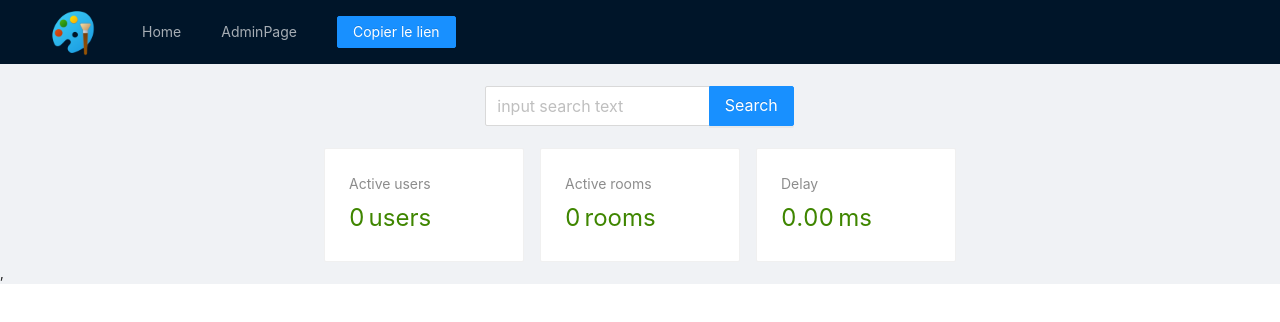
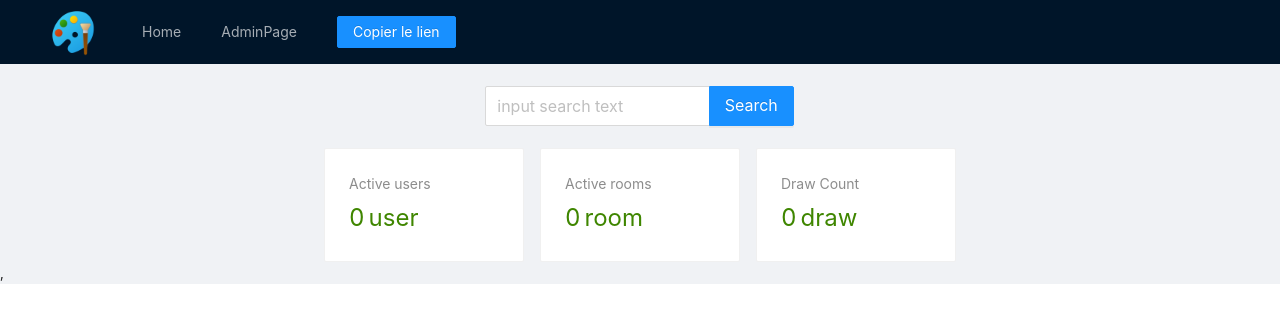
Before and after one commit to quentinfon/doodl-front, a React (Create React App) app: page /admin in a window 1280 px wide. Shown: the top 322 px of the page. Built offline with nearby package versions, Linux system fonts and the light colour scheme; no server answers.

Commit message:
refactor : add draws

```diff
--- a/src/route/AdminPage.tsx
+++ b/src/route/AdminPage.tsx
@@ -17,6 +17,7 @@ const AdminPage = () => {
 
     const [userNumber, setUserNumber] = useState<number>(0);
     const [roomNumber, setRoomNumber] = useState<number>(0);
+    const [drawNumber, setDrawNumber] = useState<number>(0);
     const [rooms, setRooms] = useState<IRoomInfo[]>([]);
 
     const [adminWs, setAdminWs] = useState<WebSocket>();
@@ -26,9 +27,10 @@ const AdminPage = () => {
         adminWs?.send(JSON.stringify(message));
     }
 
-    function updateStats(roomCount: number, wsCount: number) {
+    function updateStats(roomCount: number, wsCount: number, drawCount: number) {
         setUserNumber(wsCount);
         setRoomNumber(roomCount);
+        setDrawNumber(drawCount);
     }
 
     const createSocket = (value : String) => {
@@ -39,7 +41,6 @@ const AdminPage = () => {
         webSocket.onopen = () => {
             setAdminWs(webSocket);
             setLoadingConnexion(false);
-            console.log("CONNECTED")
         };
 
         webSocket.onclose = () => {
@@ -51,8 +52,9 @@ const AdminPage = () => {
             console.log('e', JSON.parse(e.data));
             let msg: ISocketMessageResponse = JSON.parse(e.data);
             let init: IDataInitAdminResponse = msg.data as IDataInitAdminResponse;
+            console.log(init.roomCount)
             setRooms(init.roomList);
-            updateStats(init.roomCount,init.wsCount);
+            updateStats(init.roomCount,init.wsCount, init.drawCount);
         };
     }
 
@@ -148,6 +150,27 @@ const AdminPage = () => {
         createSocket(value);
     }
 
+    const userName = () => {
+        if(userNumber>1){
+            return "users";
+        }else{
+            return "user"
+        }
+    }
+    const roomName = () => {
+        if(roomNumber>1){
+            return "rooms";
+        }else{
+            return "room"
+        }
+    }
+    const drawName = () => {
+        if(drawNumber>1){
+            return "draws";
+        }else{
+            return "draw"
+        }
+    }
     return (
         <>
             <br></br>
@@ -176,7 +199,7 @@ const AdminPage = () => {
                                 value={userNumber}
                                 precision={0}
                                 valueStyle={{ color: '#3f8600' }}
-                                suffix="users"
+                                suffix={userName()}
                             />
                         </Card>
                     </Col>
@@ -187,18 +210,18 @@ const AdminPage = () => {
                                 value={roomNumber}
                                 precision={0}
                                 valueStyle={{ color: '#3f8600' }}
-                                suffix="rooms"
+                                suffix={roomName()}
                             />
                         </Card>
                     </Col>
                     <Col span={4}>
                         <Card>
                             <Statistic
-                                title="Delay"
-                                value={0}
-                                precision={2}
+                                title="Draw Count"
+                                value={drawNumber}
+                                precision={0}
                                 valueStyle={{ color: '#3f8600' }}
-                                suffix="ms"
+                                suffix={drawName()}
                             />
                         </Card>
                     </Col>
--- a/src/types/SocketModel.ts
+++ b/src/types/SocketModel.ts
@@ -31,10 +31,10 @@ export interface IDataInitResponse {
     draws: IDraw[];
 }
 
-
 export interface IDataInitAdminResponse {
     roomCount: number;
     wsCount: number;
+    drawCount: number;
     roomList: IRoomInfo[];
 }
 
```
